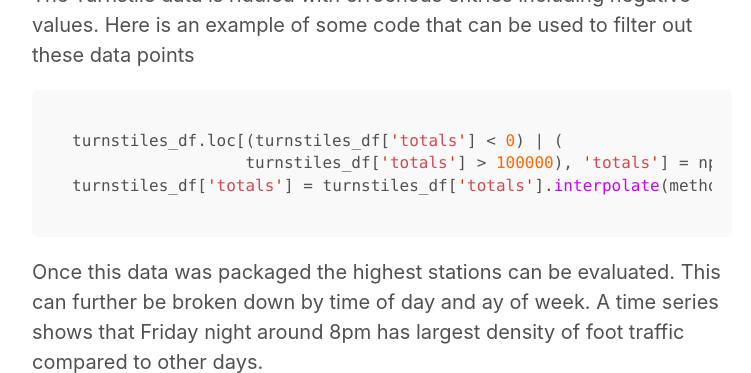
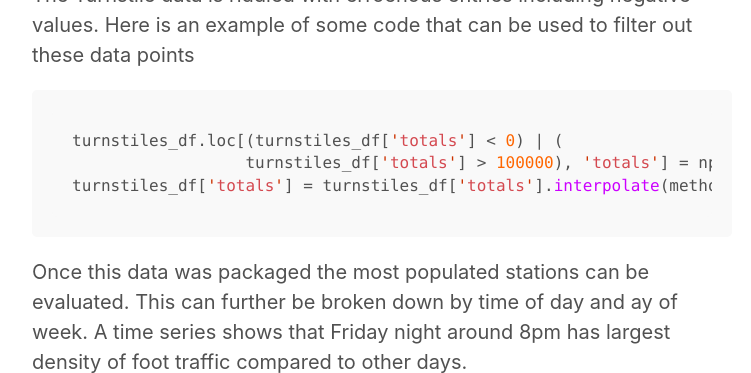
Before and after one commit to MCassetti/MCassetti.github.io, a Jekyll site: the page built from _posts/2018-07-06-project-benson.md, in a window 1280 px wide and 900 px high, scrolled down 2155 px, cut to the strip 0-373 px from the top of the window. Shown: the whole strip, without its empty margins (258-1009 px from the left). Built offline with Jekyll 4.4.1, drawn with Linux system fonts in a browser that asks for light colours.

Commit message:
last commit

````diff
--- a/_posts/2018-07-06-project-benson.md
+++ b/_posts/2018-07-06-project-benson.md
@@ -50,10 +50,10 @@ turnstiles_df.loc[(turnstiles_df['totals'] < 0) | (
                   turnstiles_df['totals'] > 100000), 'totals'] = np.nan
 turnstiles_df['totals'] = turnstiles_df['totals'].interpolate(method="linear")
 ```
-Once this data was packaged the highest stations can be evaluated. This can further be broken down by time of day and ay of week.
+Once this data was packaged the most populated stations can be evaluated. This can further be broken down by time of day and ay of week.
 A time series shows that Friday night around 8pm has largest density of foot traffic compared to other days.
 
-![](https://github.com/MCassetti/MCassetti.github.io/tree/master/public/timeseries_data.png?raw=true)
+![](https://github.com/MCassetti/MCassetti.github.io/tree/master/public/timeseries_data.png)
 
 Query the Yelp API was done in the standard method. However it is rate limited. To get arround it, we propose query with an offset of multiples of the rate limit and determining if the number of entries received is under the limit before attempt more queries. Each api key has a certain number of queries (10,000 as of the time of this writing, with a query limit of 50), therefore this is the only feasible work around.
 ```python
@@ -96,7 +96,7 @@ The following is a table shows the top 10 stations on Friday night between 6-10p
 The other columns that were added include the sales reps required, which was added as a recommendation based on number of people likely to be engaged (2%) and the average time to talk to someone and persuade them to sign up (5 minutes). Given they will be deployed from 6pm-10pm time frame. This is just an estimate and recommedation, however it should probably be used if there is a shot at capturing maximum candidate donors
 
 Here is a picture with the subway stations overlayed with Robberies in that NY metropolotian area at that time. This plot was generating using the GeoPandas module
-![](https://github.com/MCassetti/MCassetti.github.io/tree/master/public/pandas_plot.png?raw=true)
+![](https://github.com/MCassetti/MCassetti.github.io/tree/master/public/pandas_plot.png)
 ### Conclusion
 We can formulate a reasonable number of candiate donors from using restaraunt pricing to find subway locations to target our demographics. The data analysis can be done with open source data and very few underlying assumptions.
 
````
